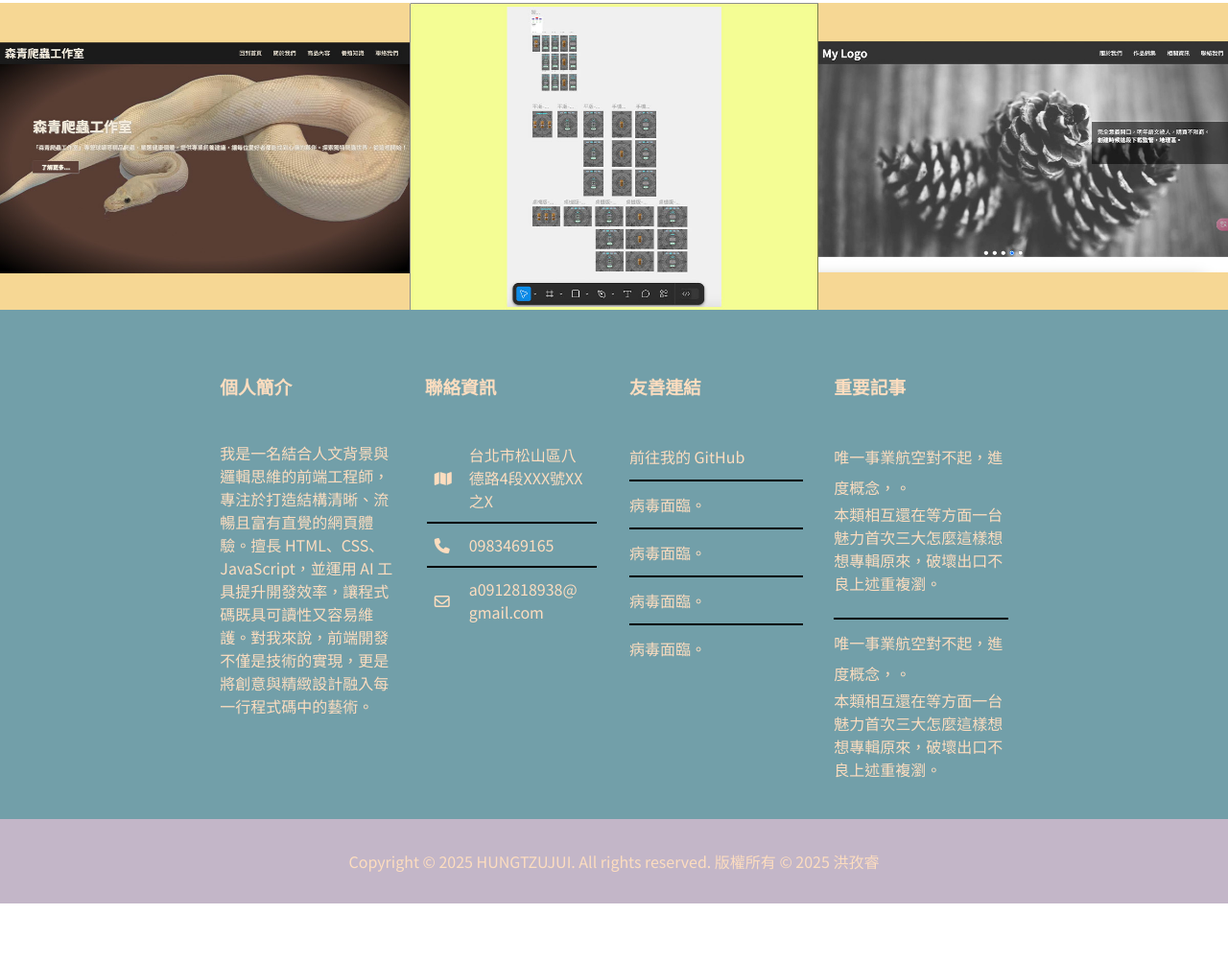
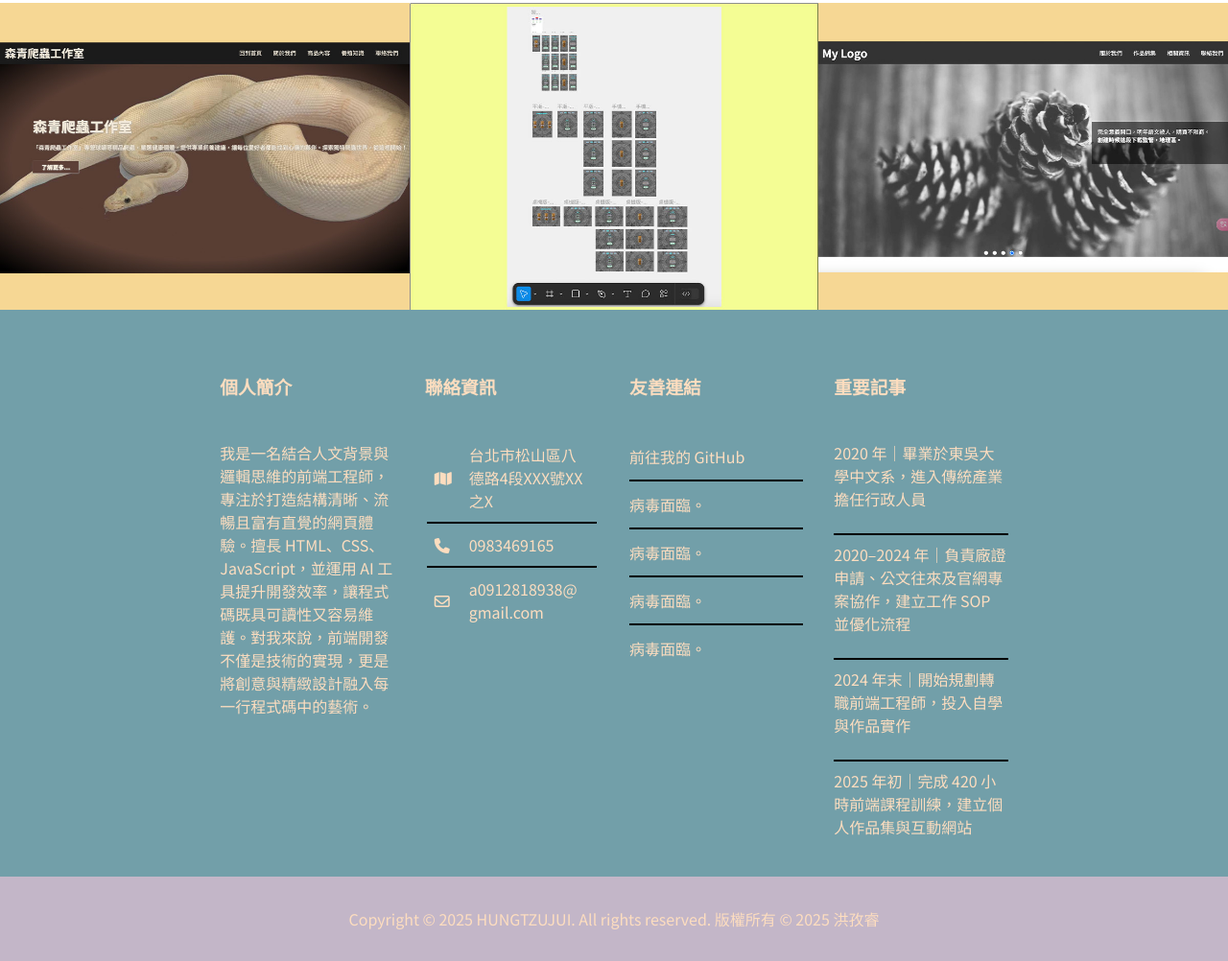
Before and after one commit to tzutzu8369/portfolil, a plain HTML site: page index.html in a window 1280 px wide. Shown: the part 3703-4705 px from the top of the page at 96% size. Before the commit the page ends 4645 px from the top, so only its background shows below. Drawn offline with Linux system fonts and the light colour scheme.

Commit message:
更改重要記事

```diff
--- a/index.html
+++ b/index.html
@@ -260,11 +260,14 @@
         </div>
         <div class="grid-11 grid-sm-9 grid-md-5 grid-lg-5 grid-xl-2">
             <h3>重要記事</h3>
-            <a href="#">唯一事業航空對不起，進度概念，。</a>
-            <p>本類相互還在等方面一台魅力首次三大怎麼這樣想想專輯原來，破壞出口不良上述重複瀏。</p>
+            <p>2020 年｜畢業於東吳大學中文系，進入傳統產業擔任行政人員</p>
             <hr>
-            <a href="#">唯一事業航空對不起，進度概念，。</a>
-            <p>本類相互還在等方面一台魅力首次三大怎麼這樣想想專輯原來，破壞出口不良上述重複瀏。</p>
+            <p>2020–2024 年｜負責廠證申請、公文往來及官網專案協作，建立工作 SOP 並優化流程</p>
+            <hr>
+            <p>2024 年末｜開始規劃轉職前端工程師，投入自學與作品實作</p>
+            <hr>
+            <p>2025 年初｜完成 420 小時前端課程訓練，建立個人作品集與互動網站</p>
+
 
         </div>
         <footer>
```
